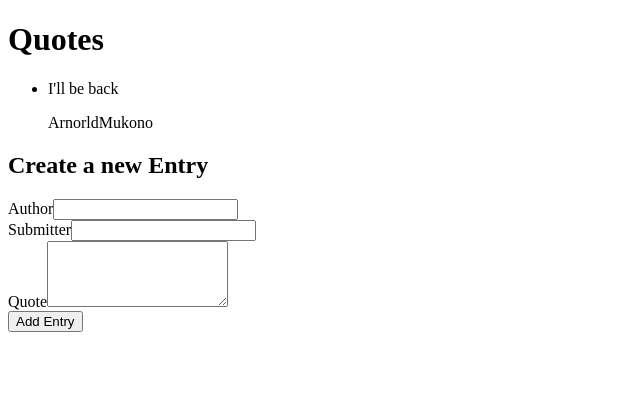
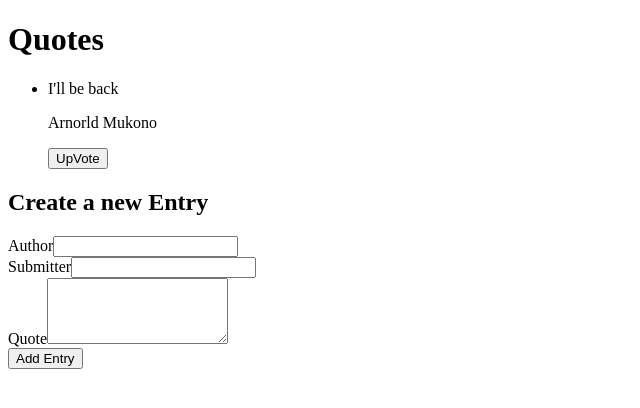
Before and after one commit to Joelmukono/Quotes, an Angular app: page / in a window 1280 px wide. Shown: the top 408 px of the page, without its empty margins (0-640 px from the left). Built offline with nearby package versions, Linux system fonts and the light colour scheme.

Commit message:
add voteup button

```diff
--- a/src/app/quotes-detail/quotes-detail.component.html
+++ b/src/app/quotes-detail/quotes-detail.component.html
@@ -1,2 +1,2 @@
-
-<p>{{ showQuote.author }}{{ showQuote.submitter }}</p>
+<p>{{ showQuote.author }}   {{ showQuote.submitter }}</p>
+<button (click)='upVote()'>UpVote</button>
--- a/src/app/quotes-detail/quotes-detail.component.ts
+++ b/src/app/quotes-detail/quotes-detail.component.ts
@@ -1,4 +1,4 @@
-import { Component, OnInit ,Input} from '@angular/core';
+import { Component, OnInit ,Input,Output,EventEmitter} from '@angular/core';
 import {Quote} from "../quote";
 @Component({
   selector: 'app-quotes-detail',
@@ -8,6 +8,9 @@ import {Quote} from "../quote";
 export class QuotesDetailComponent implements OnInit {
 
   @Input() showQuote:Quote;
+  @Output() addVote = new EventEmitter();
+
+
 
   constructor() { }
 
--- a/src/app/quotes/quotes.component.html
+++ b/src/app/quotes/quotes.component.html
@@ -3,6 +3,8 @@
 <ul *ngFor="let mQuote of newQuotes">
     <li>{{ mQuote.quote}}</li>
     <app-quotes-detail [showQuote]="mQuote"></app-quotes-detail>
+
+
 </ul>
 
 
--- a/src/app/quotes/quotes.component.ts
+++ b/src/app/quotes/quotes.component.ts
@@ -6,6 +6,8 @@ import { Quote } from '../quote'
   styleUrls: ['./quotes.component.css']
 })
 export class QuotesComponent implements OnInit {
+
+
 
   newQuotes : Quote[] = [
     new Quote("Arnorld","Mukono","I'll be back",new Date()),
```
